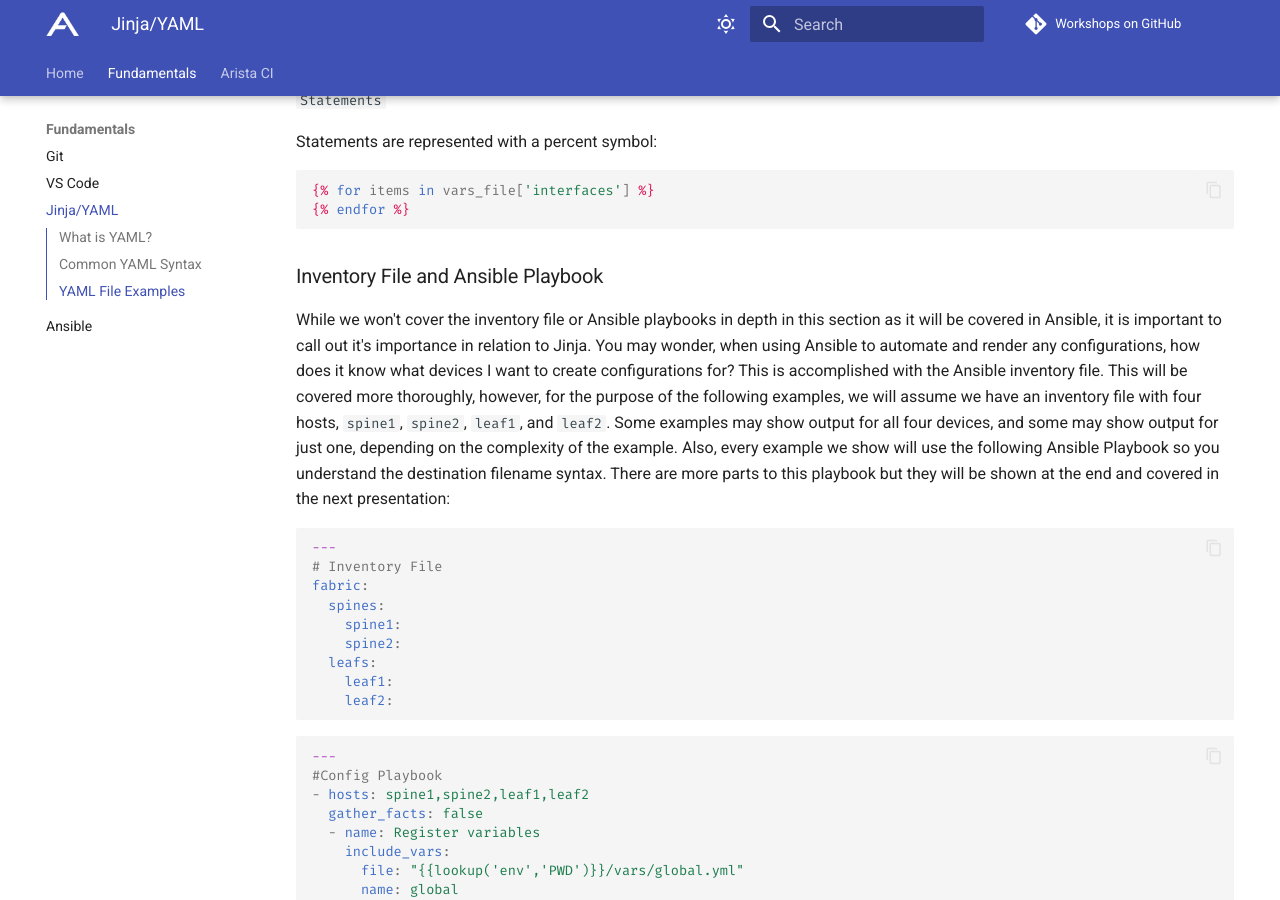
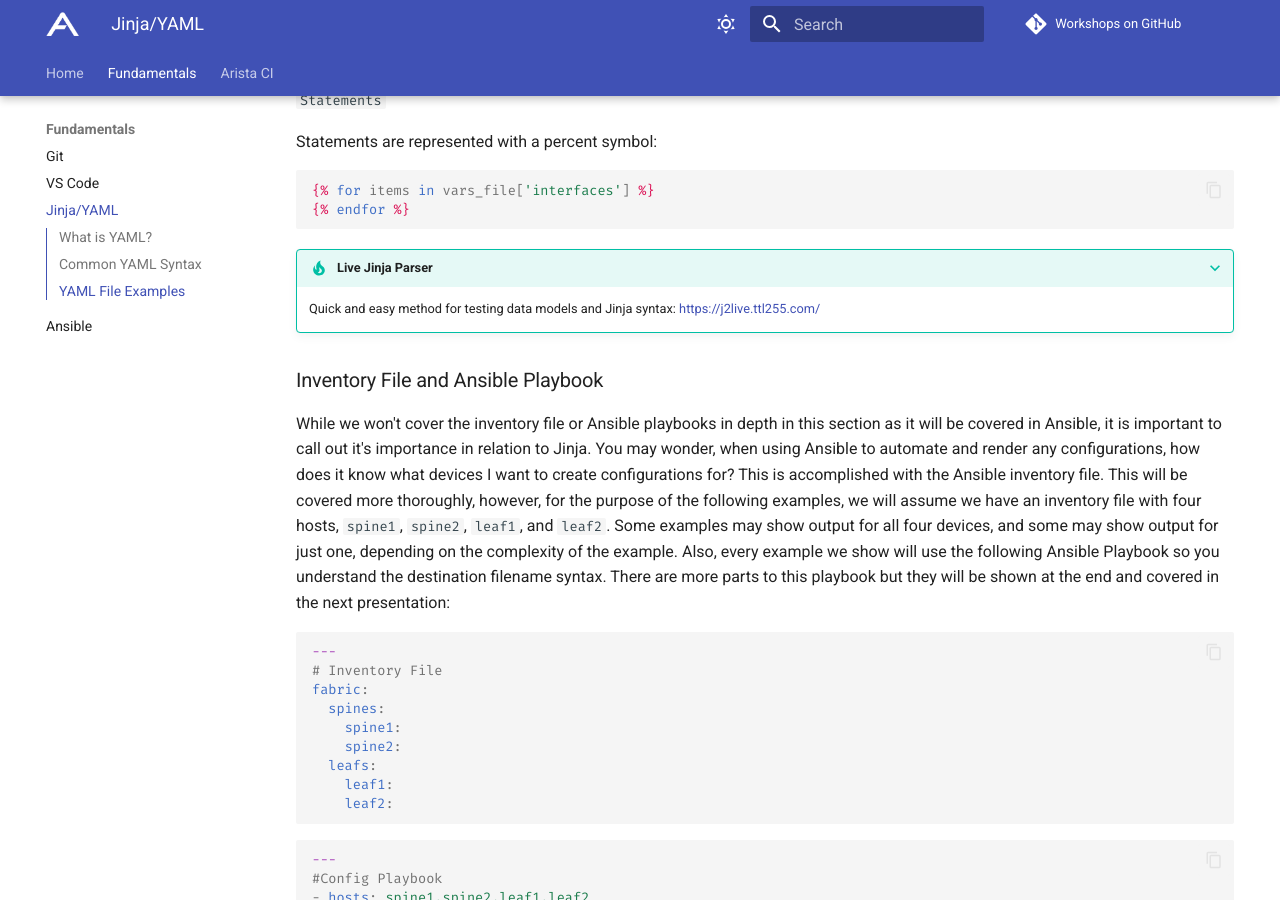
Before and after one commit to aristanetworks/avd-workshops, an MkDocs documentation site: the page built from workshops/jinja-yaml.md, in a window 1280 px wide and 900 px high, scrolled down 9684 px. Built offline with MkDocs 1.6.1 and Material for MkDocs 9.7.7, drawn with Linux system fonts in a browser that asks for light colours; emoji names are drawn with the system emoji font; comment, search, counter and statistics services are not loaded.

Commit message:
add live jinja parser link

````diff
--- a/workshops/jinja-yaml.md
+++ b/workshops/jinja-yaml.md
@@ -472,6 +472,9 @@ Statements are represented with a percent symbol:
 {% for items in vars_file['interfaces'] %}
 {% endfor %}
 ```
+
+???+ tip "Live Jinja Parser"
+    Quick and easy method for testing data models and Jinja syntax: [https://j2live.ttl255.com/](https://j2live.ttl255.com/ "Live Jinja Parser!")
 
 ### Inventory File and Ansible Playbook
 
````
